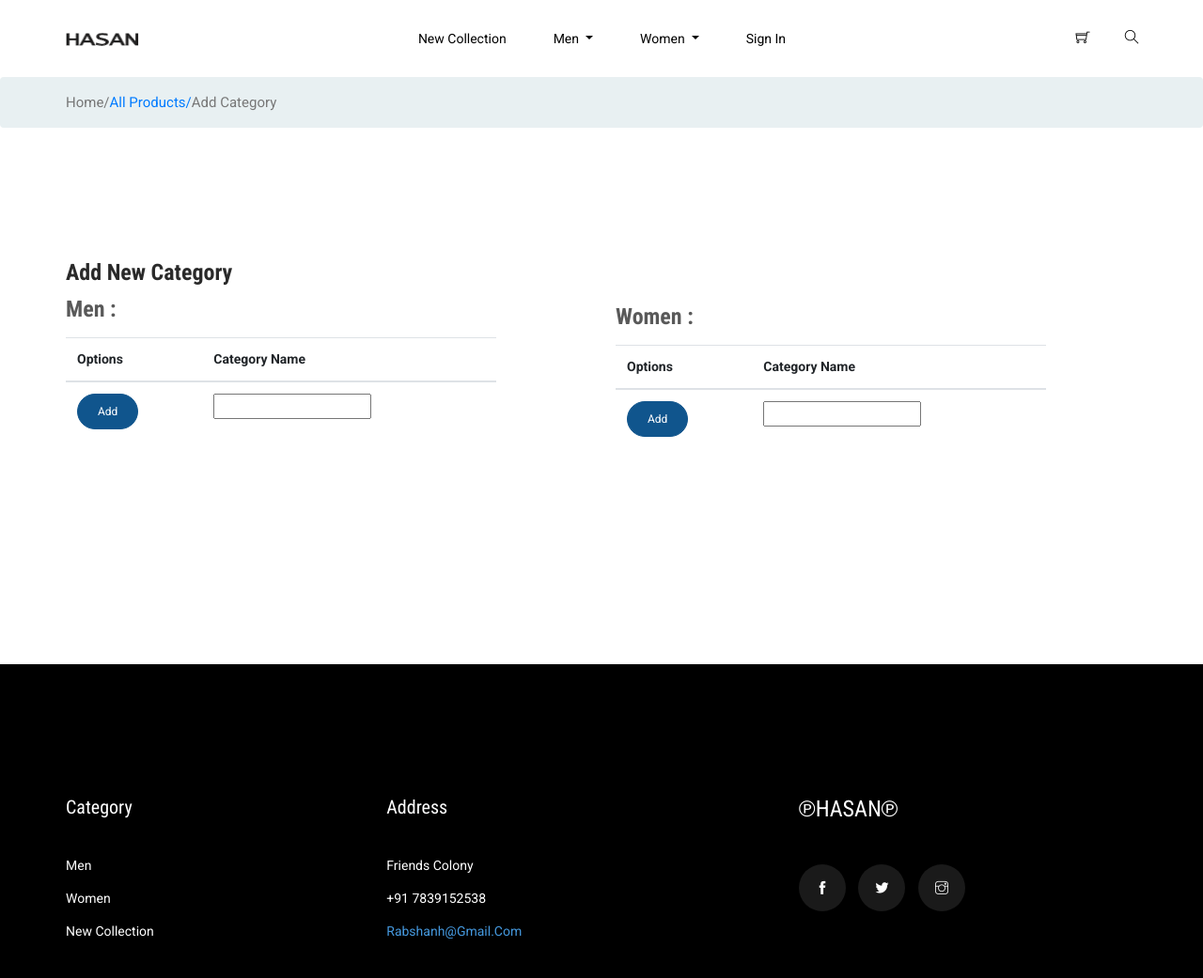
After one commit to Phantom586/HasanEcommerce_Prod, a Django app: page /0baea2/admin/add_category/ in a window 1280 px wide. The commit adds this page. Shown: the whole page at 94% size. Run offline with Django 3.2, Linux system fonts and the light colour scheme; data that the repository does not hold is empty; some libraries are stand-ins or nearby versions.

Commit message:
Updates - 1 - AdminApp/urls.py 1_1 - added route for 'ad_new_cat' and 'delete_category'. 2 - AdminApp/views.py 2_1 - added AddCategory() CBV. 2_2 - added DeleteCategory() view. 3 - AdminApp/all_product.html 3_1 - added link for New Category. 4 - added AdminApp/new_category.html.

```diff
--- /dev/null
+++ b/Hasan_ECommerce/AdminApp/templates/AdminApp/new_category.html
@@ -0,0 +1,109 @@
+{% extends 'BaseApp/base.html' %}
+
+    {% block content %}
+
+        <!-- breadcrumb start-->
+        <section class="breadcrumb breadcrumb_bg">
+            <div class="container">
+                <div class="row justify-content-center">
+                    <div class="col-lg-12">
+                        <div class="breadcrumb_iner">
+                            <div class="breadcrumb_iner_item">
+                                <p>Home/<a href="{% url 'admin_app:ad_all_prods' %}">All Products/</a>Add Category</p>
+                            </div>
+                        </div>
+                    </div>
+                </div>
+            </div>
+        </section>
+        <!-- breadcrumb start-->
+
+        <div class="product_image_area section_padding">
+            <div class="container">
+                <div class="s_product_text">
+                    <h3>Add New Category</h3>
+                </div>
+                <div class="row s_product_inner">
+                    <div class="col-lg-5">
+                        <div class="s_product_text">
+                            <h2 style="color: #595959;">Men : </h2>
+                            <div class="table-responsive scrollable" style="overflow-y: auto; height:200px;">
+                                <table class="table">
+                                    <thead>
+                                        <tr>
+                                            <th scope="col">Options</td>
+                                            <th scope="col">Category Name</td>
+                                        </tr>
+                                    </thead>
+                                    <tbody>
+                                        <tr>
+                                            <form method="post">
+                                                {% csrf_token %}
+                                                <td>
+                                                    <button class="option_btn" type="submit">Add</button>
+                                                </td>
+                                                <td>
+                                                    <input type="hidden" name="gender" value="men">
+                                                    <input type="text" name="cat_name" required>
+                                                </td>
+                                            </form>
+                                        </tr>
+                                        {% for cat in categories_men %}
+                                            <tr>
+                                                <td>
+                                                    <a href="delete/{{ cat.gender }}/{{ cat.name }}"><img src="/media/icons/delete.png" alt=""></a>
+                                                </td>
+                                                <td>
+                                                    {{ cat.name }}
+                                                </td>
+                                            </tr>
+                                        {% endfor %}
+                                    </tbody>
+                                </table>
+                            </div>
+                        </div>
+                    </div>
+                    <div class="col-lg-5 offset-lg-1">
+                    <div class="s_product_text">
+                        <h2 class="mt-2" style="color: #595959;">Women :</h2>
+                        <div class="table-responsive scrollable" style="overflow-y: auto; height:200px;">
+                            <table class="table">
+                                <thead>
+                                    <tr>
+                                        <th scope="col">Options</td>
+                                        <th scope="col">Category Name</td>
+                                    </tr>
+                                </thead>
+                                <tbody>
+                                    <tr>
+                                        <form method="post">
+                                            {% csrf_token %}
+                                            <td>
+                                                <button class="option_btn" type="submit">Add</button>
+                                            </td>
+                                            <td>
+                                                <input type="hidden" name="gender" value="women">
+                                                <input type="text" name="cat_name" required>
+                                            </td>
+                                        </form>
+                                    </tr>
+                                    {% for cat in categories_women %}
+                                        <tr>
+                                            <td>
+                                                <a href="delete/{{ cat.gender }}/{{ cat.name }}"><img src="/media/icons/delete.png" alt=""></a>
+                                            </td>
+                                            <td>
+                                                {{ cat.name }}
+                                            </td>
+                                        </tr>
+                                    {% endfor %}
+                                </tbody>
+                            </table>
+                        </div>
+                    </div>
+                    </div>
+                </div>
+            </div>
+        </div>
+
+    {% endblock %}
--- a/Hasan_ECommerce/AdminApp/urls.py
+++ b/Hasan_ECommerce/AdminApp/urls.py
@@ -2,7 +2,8 @@ from django.urls import path, include
 from django.contrib.auth.decorators import login_required
 from .views import (
     AllProducts, ProductDetails, DeleteProductAttrs,
-    AddNewProduct, DeleteProduct, DeleteProductImages
+    AddNewProduct, DeleteProduct, DeleteProductImages,
+    AddCategory,DeleteCategory
 )
 
 app_name = "admin_app"
@@ -12,6 +13,8 @@ urlpatterns = [
     path('delete/<int:id>/', DeleteProduct, name="ad_delete_prod"),
     path('delete_imgs/<int:id>/', DeleteProductImages, name="delete_prod_imgs"),
     path('add_product/', AddNewProduct.as_view(), name="ad_new_prod"),
+    path('add_category/', AddCategory.as_view(), name="ad_new_cat"),
+    path('add_category/delete/<str:gender>/<str:name>/', DeleteCategory, name="delete_category"),
     path('products/<int:id>/', ProductDetails.as_view()),
     path('products/<int:id>/<str:table>/<str:attr>/', DeleteProductAttrs),
 ]
--- a/Hasan_ECommerce/AdminApp/views.py
+++ b/Hasan_ECommerce/AdminApp/views.py
@@ -222,3 +222,43 @@ def DeleteProductImages(request, id):
     DeleteImages(id)
 
     return redirect(f'/0baea2/admin/products/{id}')
+
+
+class AddCategory(TemplateView):
+
+    template_name = 'AdminApp/new_category.html'
+
+    def post(self, request, *args, **kwargs):
+
+        gender = request.POST["gender"]
+        cat_name = request.POST["cat_name"]
+
+        create_category = Categories.objects.create(
+            name = cat_name,
+            gender = gender
+        )
+
+        return redirect('admin_app:ad_new_cat')
+
+    def get_context_data(self, **kwargs):
+
+        context = super().get_context_data(**kwargs)
+
+        u_id = self.request.user.id
+
+        logged_in = self.request.user.is_authenticated
+
+        result = get_nav_categories(u_id, logged_in)
+
+        context['categories_men'] = result[0]
+        context['categories_women'] = result[1]
+        context['username'] = result[2]
+
+        return context
+
+
+def DeleteCategory(request, gender, name):
+
+    product_attr = Categories.objects.filter(name=name, gender=gender).delete()
+
+    return redirect('admin_app:ad_new_cat')
```
Also changed, not shown: Hasan_ECommerce/AdminApp/templates/AdminApp/all_product.html (+8 -1 lines).
